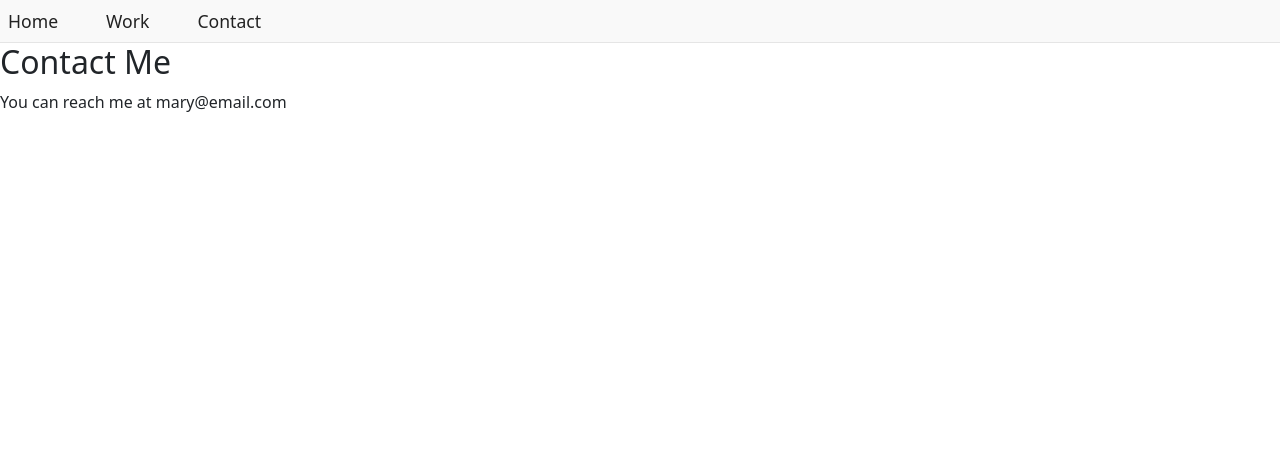
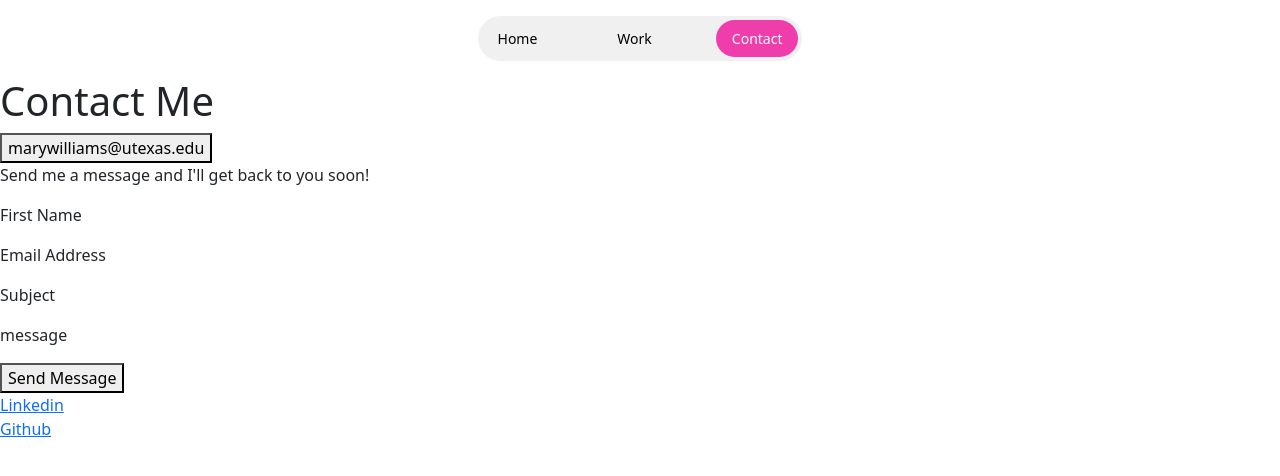
Before and after one commit to mary-williams/marywilliams, a React (Vite) app: page /contact in a window 1280 px wide. Shown: the top 476 px of the page. Built offline with nearby package versions, Linux system fonts and the light colour scheme; the HTML template or start-up script is replaced by a standard one.

Commit message:
changed nav bar

```diff
--- a/src/App.css
+++ b/src/App.css
@@ -23,14 +23,15 @@
   width: 35vw;
   max-width: 400px;
   min-width: 100px;
-  padding-top: 3rem;
-  padding-right: 3rem;
+  margin-right: 2rem;
   margin-left: auto;
+  display: flex;
 }
 
 .profile img {
-  width: 100%;
-  height: auto;
+  width: 60vw;
+  max-width: 600px;
+  min-width: 250px;
   border-radius: 16px;
 }
 
--- a/src/App.jsx
+++ b/src/App.jsx
@@ -1,53 +1,9 @@
 import { BrowserRouter as Router, Routes, Route } from 'react-router-dom'
 import './App.css'
-import ProfileImg from '/public/MARY3432.jpg'
+import WorkPage from './WorkPage.jsx'
+import HomePage from './HomePage.jsx'
+import ContactPage from './ContactPage.jsx'
 import Navbar from './Navbar.jsx'
-import InfoBox from './InfoBox.jsx'
-
-// Long text variables
-const aboutMe1 = "I currently  attend the University of Texas at Austin as a Computer Science student.  I’m looking for professional opportunities to utilize my skills in Java, C, and Figma.";
-const aboutMe2 = "Women in CS (WiCS), Society for Advancing Gender Equality (SAGES).";
-const aboutMe3 = "I aim to graduate and secure a role at a fast-paced company where I can contribute to impactful projects, grow in a supportive, diverse community, and help shape the future of technology.";
-const aboutMe4 = "I’m driven by the desire to inspire future generations of creatives and lead positive change through technology. I’m passionate about the ethical responsibilities of developers and am pursuing a public policy certificate to ensure that technology is developed with integrity and social good in mind.";
-
-export function HomePage() {
-  return (
-    <>
-      <div className="header-row">
-        <div className="left-col">
-          <h1>Hi, I'm Mary <span className="subtitle">an aspiring Front End Developer</span></h1>
-          <div className="info-boxes" style={{ display: 'flex', gap: '2rem', flexWrap: 'wrap', marginTop: '1rem' }}>
-            <InfoBox size="medium">{aboutMe1}</InfoBox>
-            <InfoBox size="small" header="University Orgs">{aboutMe2}</InfoBox>
-            <InfoBox size="large" header="In the Future">{aboutMe3}</InfoBox>
-            <InfoBox size="large" header='My "Why"'>{aboutMe4}</InfoBox>
-          </div>
-        </div>
-        <div className="profile">
-          <img src={ProfileImg} alt="My Picture!" />
-        </div>
-      </div>
-    </>
-  )
-}
-
-export function WorkPage() {
-  return (
-    <div>
-      <h2>My Work</h2>
-      <p>Showcase your projects here!</p>
-    </div>
-  )
-}
-
-export function ContactPage() {
-  return (
-    <div>
-      <h2>Contact Me</h2>
-      <p>You can reach me at mary@email.com</p>
-    </div>
-  )
-}
 
 function App() {
   return (
--- /dev/null
+++ b/src/ContactPage.css
@@ -0,0 +1,3 @@
+.title {
+    font-size: larger;
+}
--- /dev/null
+++ b/src/ContactPage.jsx
@@ -0,0 +1,52 @@
+import './ContactPage.css'
+
+function ContactPage() {
+  return (
+    <div>
+
+      <div className='title'>
+        <h1>Contact Me</h1>
+      </div>
+
+      <div className='Email'>
+        <button>marywilliams@utexas.edu</button>
+      </div>
+
+      <div className='subtext'>
+        <p>Send me a message and I'll get back to you soon!</p>
+      </div>
+
+      <div className='Direct Message'>
+        <p>First Name</p>
+        <p>Email Address</p>
+        <p>Subject</p>
+        <p>message</p>
+        <button>Send Message</button>
+      </div>
+
+      <div className='Socials'>
+        <div className='Linkedin'>
+          <a
+            href="www.linkedin.com/in/mary-williams-383a6728b"
+            target="_blank"
+            rel="noopener noreferrer"
+          >
+            Linkedin
+          </a>
+        </div>
+        <div className='Github'>
+          <a
+            href="https://github.com/mary-williams"
+            target="_blank"
+            rel="noopener noreferrer"
+          >
+            Github
+          </a>
+        </div>
+      </div>
+
+    </div>
+  )
+}
+
+export default ContactPage
--- /dev/null
+++ b/src/HomePage.jsx
@@ -0,0 +1,28 @@
+import ProfileImg from '/public/MARY3432.jpg'
+import InfoBox from './InfoBox.jsx'
+
+const aboutMe1 = "I currently attend the University of Texas at Austin as a Computer Science student. I have experience using Java, C, React.js, and Figma.";
+const aboutMe2 = "Women in CS (WiCS), Society for Advancing Gender Equality (SAGES).";
+const aboutMe3 = "After graduating, I aim to secure a role in a company where I can contribute to impactful projects, grow in a supportive, diverse community, and help shape the future of technology.";
+const aboutMe4 = "I’m driven by the desire to inspire future generations of creatives and lead positive change through technology. I’m passionate about the ethical responsibilities of developers and am pursuing a public policy certificate to ensure that technology is developed with integrity and social good in mind.";
+
+function HomePage() {
+  return (
+    <div className="header-row">
+      <div className="left-col">
+        <h1>Hi, I'm Mary <span className="subtitle">an aspiring Front End Developer</span></h1>
+        <div className="info-boxes" style={{ display: 'flex', gap: '2rem', flexWrap: 'wrap', marginTop: '1rem' }}>
+          <InfoBox size="small" header="Me">{aboutMe1}</InfoBox>
+          <InfoBox size="medium" header="In the Future">{aboutMe3}</InfoBox>
+          <InfoBox size="large" header='My "Why"'>{aboutMe4}</InfoBox>
+          <InfoBox size="small" header="University Orgs">{aboutMe2}</InfoBox>
+        </div>
+      </div>
+      <div className="profile">
+        <img src={ProfileImg} alt="My Picture!" />
+      </div>
+    </div>
+  )
+}
+
+export default HomePage
--- a/src/Navbar.css
+++ b/src/Navbar.css
@@ -1,4 +1,4 @@
-.navbar {
+/*.navbar {
   width: 100%;
   background: #f9f9f9;
   border-bottom: 1px solid #e5e5e5;
@@ -32,4 +32,4 @@
 .navbar-list li a:focus {
   color: rgb(240, 61, 172);
   outline: none;
-}
+}*/
--- a/src/Navbar.jsx
+++ b/src/Navbar.jsx
@@ -1,13 +1,51 @@
-import { Link } from 'react-router-dom'
+import { Link, useLocation } from 'react-router-dom'
 import './navbar.css'
 
 function Navbar() {
+  const location = useLocation();
+
   return (
-    <nav className="navbar">
-      <ul className="navbar-list">
-        <li><Link to="/">Home</Link></li>
-        <li><Link to="/work">Work</Link></li>
-        <li><Link to="/contact">Contact</Link></li>
+    <nav style={{ textAlign: 'center'}}>
+      <ul
+        className="nav nav-pills gap-5 p-1 small rounded-5"
+        style={{
+          '--bs-nav-link-color': 'black',
+          '--bs-nav-pills-link-active-color': 'white',
+          '--bs-nav-pills-link-active-bg': 'rgb(240, 61, 172)',
+          background: '#f0f0f0',
+          display: 'inline-flex',
+          justifyContent: 'center',
+          margin: '1rem auto',
+          minWidth: '300px',
+        }}
+      >
+        <li className="nav-item" role="presentation">
+          <Link
+            to="/"
+            className={`nav-link rounded-5${location.pathname === '/' ? ' active' : ''}`}
+            aria-current={location.pathname === '/' ? 'page' : undefined}
+          >
+            Home
+          </Link>
+        </li>
+        <li className="nav-item" role="presentation">
+          <Link
+            to="/work"
+            className={`nav-link rounded-5${location.pathname === '/work' ? ' active' : ''}`}
+            aria-current={location.pathname === '/work' ? 'page' : undefined}
+          >
+            Work
+          </Link>
+        </li>
+        <li className="nav-item" role="presentation">
+          <Link
+            to="/contact"
+            className={`nav-link rounded-5${location.pathname === '/contact' ? ' active' : ''}`}
+            aria-current={location.pathname === '/contact' ? 'page' : undefined}
+          >
+            Contact
+          </Link>
+        </li>
       </ul>
     </nav>
   )
--- /dev/null
+++ b/src/WorkPage.jsx
@@ -0,0 +1,11 @@
+import './WorkPage.css'
+function WorkPage() {
+  return (
+    <div>
+      <h2>My Work</h2>
+      <p>Showcase your projects here!</p>
+    </div>
+  )
+}
+
+export default WorkPage
```
Also changed, not shown: src/Contact.jsx (deleted, +0 -10 lines), src/Contact.css (deleted), src/WorkPage.css (added).
